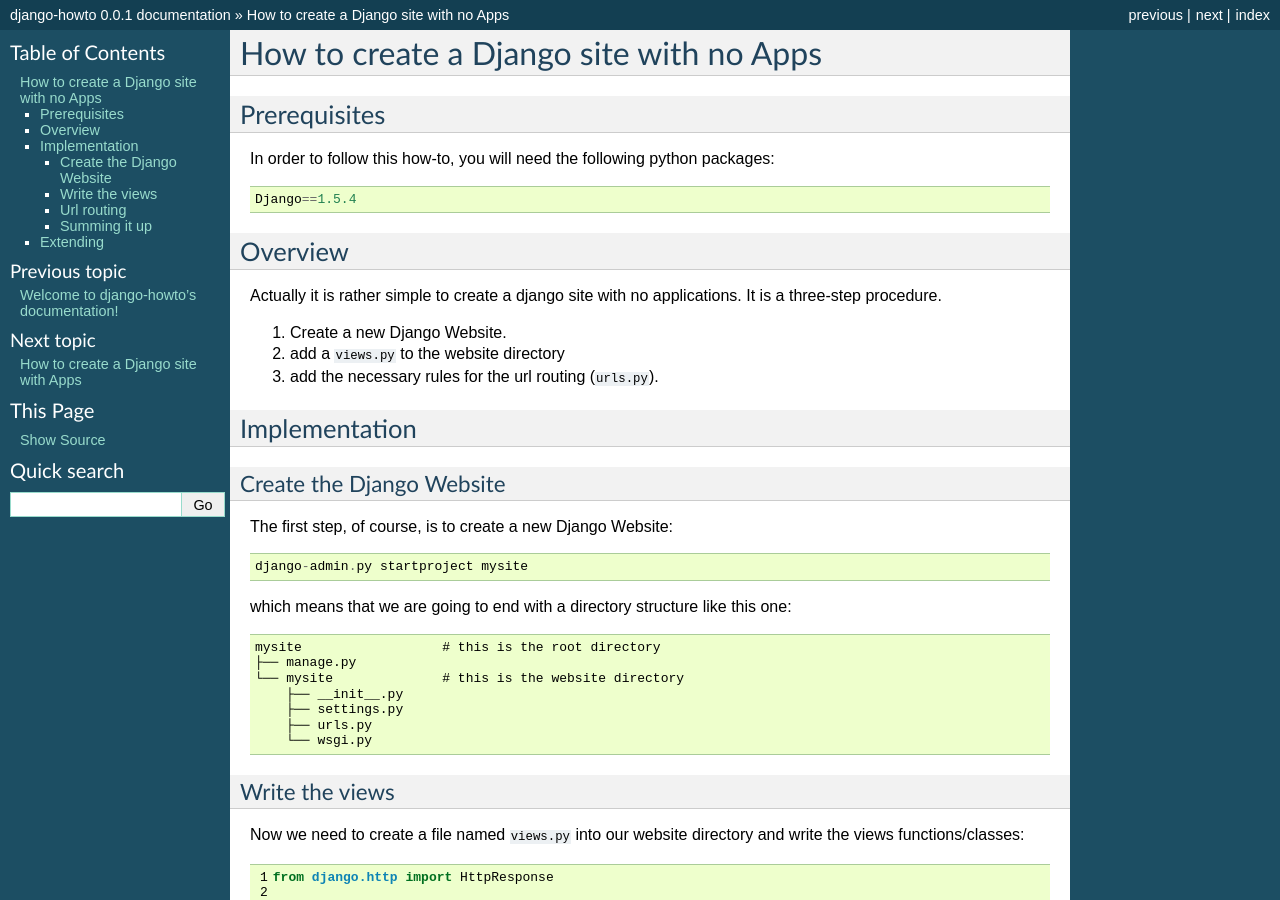
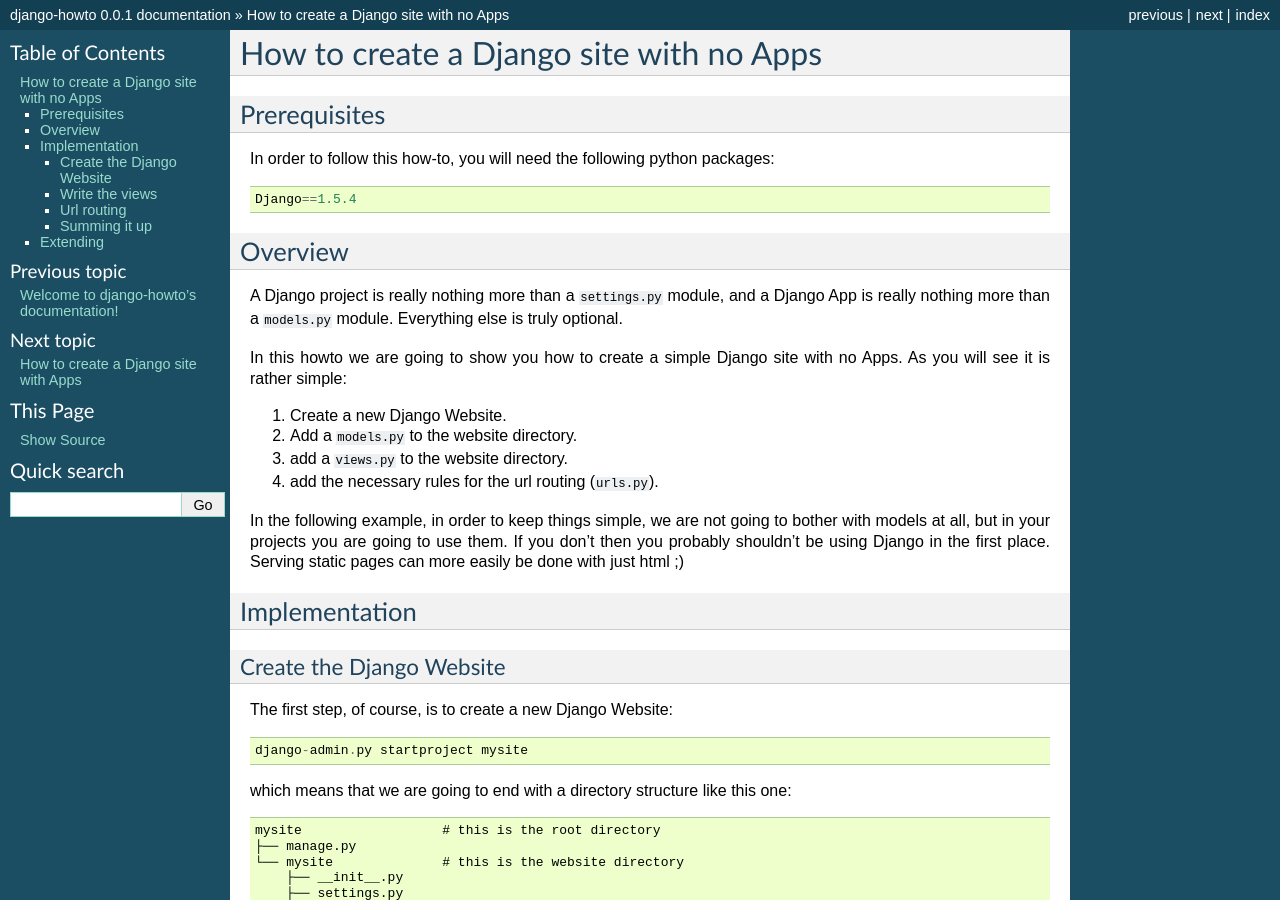
Before and after one commit to pmav99/howto, a Sphinx documentation site: the page built from docs/source/create_site_with_no_apps.rst, in a window 1280 px wide and 900 px high. Built offline with Sphinx 7.4.7, drawn with Linux system fonts in a browser that asks for light colours; pages that are not in the unit, such as notebooks, are missing from menus; some of the changed text lies outside the part shown.

Commit message:
Improve documentation.

```diff
--- a/docs/source/create_site_with_no_apps.rst
+++ b/docs/source/create_site_with_no_apps.rst
@@ -11,12 +11,25 @@
 Overview
 --------
 
-Actually it is rather simple to create a django site with no applications. It is
-a three-step procedure.
+A Django project is really nothing more than a ``settings.py`` module, and
+a Django App is really nothing more than a ``models.py`` module. Everything else
+is truly optional.
+
+In this howto we are going to show you how to create a simple Django site with no
+Apps. As you will see it is rather simple:
 
 #. Create a new Django Website.
-#. add a ``views.py`` to the website directory
+
+#. Add a ``models.py`` to the website directory.
+
+#. add a ``views.py`` to the website directory.
+
 #. add the necessary rules for the url routing (``urls.py``).
+
+In the following example, in order to keep things simple, we are not going to
+bother with models at all, but in your projects you are going to use them.  If
+you don't then you probably shouldn't be using Django in the first place.
+Serving static pages can more easily be done with just html ;)
 
 Implementation
 --------------
@@ -41,7 +54,8 @@
 Write the views
 ~~~~~~~~~~~~~~~
 
-Now we need to create a file named ``views.py`` into our website directory and write the views functions/classes:
+Now we need to create a file named ``views.py`` into our website directory and
+write the views functions/classes:
 
 .. literalinclude:: /../../source/create_site_with_no_apps/mysite/mysite/views.py
    :language: python
@@ -88,12 +102,12 @@
 Of course, in real life, our sites are not going to be so simple :).
 
 We are going to have a lot of views and for each view we are going to need
-a template file.  But extendig from what we got so far, should be really easy.
+a template file.  But extending from what we got so far, should be really easy.
 
 For example we probably will want a ``templates`` directory within the website
 directory to hold our templates.  Also, if we need a database, then we will add
-``models.py`` too. If we have forms then we will add a ``forms.py`` etc.
-So, the directory structure is going to look similar to this one::
+``models.py`` too. If we have forms then we will add a ``forms.py`` etc.  So,
+the directory structure is probably going to look more like the following one::
 
     root
     └── mysite
```
